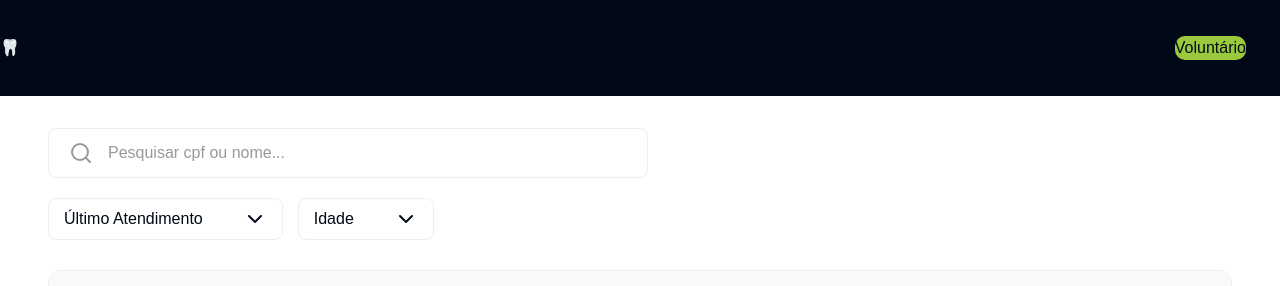
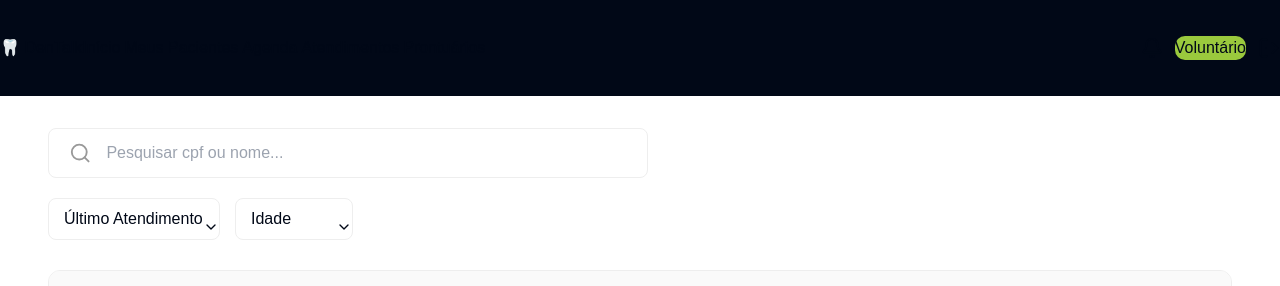
Before and after one commit to Moonnax/Dentalk, a React (Vite) app: page /prontuarios in a window 1280 px wide. Shown: the top 286 px of the page. Built offline with nearby package versions, Linux system fonts and the light colour scheme.

Commit message:
search e filtro na página de prontuário

```diff
--- a/src/pages/Voluntario/Vprontuarios/Vprontuarios.tsx
+++ b/src/pages/Voluntario/Vprontuarios/Vprontuarios.tsx
@@ -1,72 +1,82 @@
-import {Search, ChevronDown } from "lucide-react";
+import { useState } from "react";
+import { Search, ChevronDown } from "lucide-react";
 import HeaderVoluntario from "../../../components/HeaderVoluntario/HeaderVoluntario";
 import Footer from "../../../components/Footer/Footer";
-import './Vprontuarios.css'
+import './Vprontuarios.css';
 
 export default function VProntuario() {
+  const [busca, setBusca] = useState("");
+  const [filtroUltimo, setFiltroUltimo] = useState("");
+  const [filtroIdade, setFiltroIdade] = useState("");
+
   const pacientes = [
-    {
-      nome: "João Silva",
-      cpf: "468.895.568-33",
-      idade: "32 anos",
-      ultimo: "23/08/25",
-    },
-    {
-      nome: "Caroline Ferreira Pereira",
-      cpf: "123.456.789-00",
-      idade: "28 anos",
-      ultimo: "20/08/25",
-    },
-    {
-      nome: "Marcos Oliveira",
-      cpf: "987.654.321-11",
-      idade: "45 anos",
-      ultimo: "15/08/25",
-    },
-    {
-      nome: "Ana Beatriz Santos",
-      cpf: "456.123.789-55",
-      idade: "19 anos",
-      ultimo: "10/08/25",
-    },
-    {
-      nome: "Roberto Cavalcante",
-      cpf: "333.222.111-99",
-      idade: "50 anos",
-      ultimo: "05/08/25",
-    },
+    { nome: "João Silva", cpf: "468.895.568-33", idade: "32 anos", ultimo: "23/08/25" },
+    { nome: "Caroline Ferreira Pereira", cpf: "123.456.789-00", idade: "28 anos", ultimo: "20/08/25" },
+    { nome: "Marcos Oliveira", cpf: "987.654.321-11", idade: "45 anos", ultimo: "15/08/25" },
+    { nome: "Ana Beatriz Santos", cpf: "456.123.789-55", idade: "19 anos", ultimo: "10/08/25" },
+    { nome: "Roberto Cavalcante", cpf: "333.222.111-99", idade: "50 anos", ultimo: "05/08/25" },
   ];
+
+  const getIdadeFaixa = (idadeStr: string) => {
+    const n = parseInt(idadeStr);
+    if (n <= 20) return "Até 20";
+    if (n <= 30) return "21-30";
+    if (n <= 40) return "31-40";
+    return "41+";
+  };
+
+  const filtrados = pacientes.filter((p) => {
+    const termo = busca.toLowerCase();
+    const matchBusca = !busca || p.nome.toLowerCase().includes(termo) || p.cpf.includes(busca);
+    const matchUltimo = !filtroUltimo || p.ultimo === filtroUltimo;
+    const matchIdade = !filtroIdade || getIdadeFaixa(p.idade) === filtroIdade;
+    return matchBusca && matchUltimo && matchIdade;
+  });
 
   return (
     <div className="page-container">
-
       <HeaderVoluntario />
 
       <main className="container_prontuarios">
 
-        {/* BUSCA */}
         <section className="busca_prontuario">
           <div className="barra_pesquisa">
             <Search />
-            <p>Pesquisar cpf ou nome...</p>
+            <input
+              type="text"
+              value={busca}
+              onChange={(e) => setBusca(e.target.value)}
+              placeholder="Pesquisar cpf ou nome..."
+              className="w-full bg-transparent outline-none text-[#333] placeholder-[#999]"
+            />
           </div>
 
           <div className="filtros_flex">
-            <div className="filtro_item">
-              <span>Último Atendimento</span>
-              <ChevronDown />
+            <div className="filtro_item relative">
+              <select value={filtroUltimo} onChange={(e) => setFiltroUltimo(e.target.value)}
+                className="appearance-none w-full bg-transparent outline-none cursor-pointer pr-6 text-[#010817]">
+                <option value="">Último Atendimento</option>
+                {[...new Set(pacientes.map(p => p.ultimo))].map(d => <option key={d} value={d}>{d}</option>)}
+              </select>
+              <ChevronDown size={16} className="absolute right-0 top-1/2 -translate-y-1/2 pointer-events-none" />
             </div>
-            <div className="filtro_item">
-              <span>Idade</span>
-              <ChevronDown />
+
+            <div className="filtro_item relative">
+              <select value={filtroIdade} onChange={(e) => setFiltroIdade(e.target.value)}
+                className="appearance-none w-full bg-transparent outline-none cursor-pointer pr-6 text-[#010817]">
+                <option value="">Idade</option>
+                <option value="Até 20">Até 20 anos</option>
+                <option value="21-30">21–30 anos</option>
+                <option value="31-40">31–40 anos</option>
+                <option value="41+">41+ anos</option>
+              </select>
+              <ChevronDown size={16} className="absolute right-0 top-1/2 -translate-y-1/2 pointer-events-none" />
             </div>
           </div>
         </section>
 
-        {/* LISTA */}
         <section className="lista_pacientes_secao">
           <div className="card_lista_prontuarios">
-
             <div className="linha_prontuario header_prontuario">
               <span className="col_paciente">Paciente</span>
               <span className="col_cpf">CPF</span>
@@ -75,26 +85,26 @@ export default function VProntuario() {
               <span className="col_situacao">Situação</span>
             </div>
 
-            {pacientes.map((p, i) => (
+            {filtrados.length > 0 ? filtrados.map((p, i) => (
               <div className="linha_prontuario" key={i}>
                 <span className="col_paciente">{p.nome}</span>
                 <span className="col_cpf">{p.cpf}</span>
                 <span className="col_idade">{p.idade}</span>
                 <span className="col_ultimo">{p.ultimo}</span>
-
                 <div className="col_situacao">
                   <div className="btn_prontuario">Abrir Prontuário</div>
                 </div>
               </div>
-            ))}
-
+            )) : (
+              <p style={{ textAlign: "center", color: "#999", padding: "2rem", fontSize: "0.9rem" }}>
+                Nenhum resultado encontrado.
+              </p>
+            )}
           </div>
         </section>
 
       </main>
-
       <Footer />
-
     </div>
   );
 }
```
